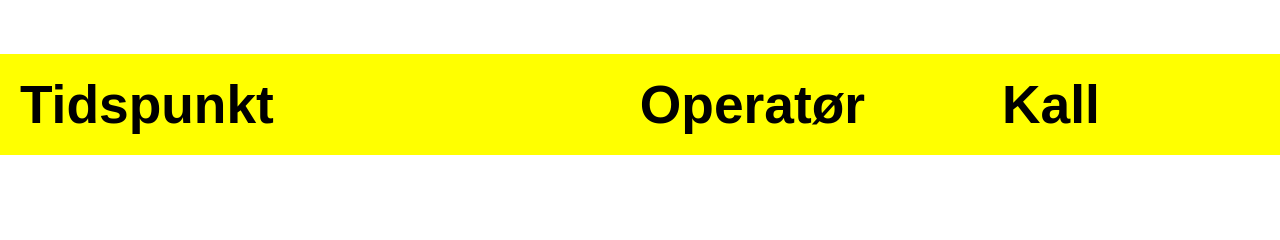
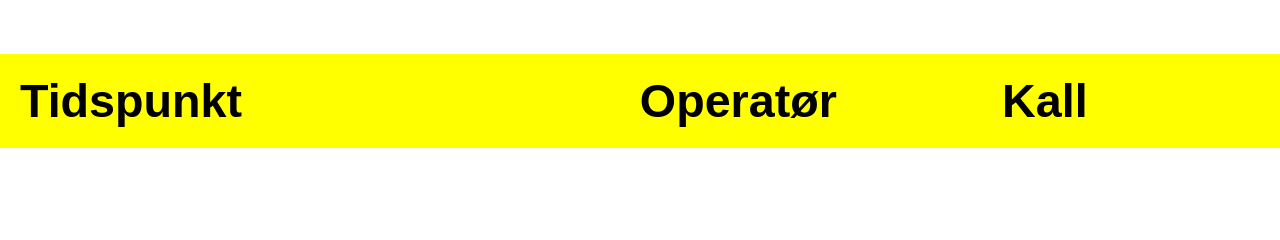
Before and after one commit to bjorgan/qso_web_view, a Flask app: template templates/index.html in a window 1280 px wide. Shown: the part 332-572 px from the top of the page. Run offline with Flask 2, Linux system fonts and the light colour scheme; the template is opened without the code that fills it, so the values that code supplies are empty; parts of the project's set-up code (start-up, migrations or seed data) failed here and were passed over; some libraries are stand-ins or nearby versions.

Commit message:
Reduce font size of last qsos.

```diff
--- a/static/style.css
+++ b/static/style.css
@@ -31,7 +31,7 @@ tr.heading {
 #last_qsos {
     border-collapse: collapse;
     width: 100%;
-    font-size: 40pt;
+    font-size: 35pt;
 }
 
 #last_qsos tr:nth-child(even) {
```
